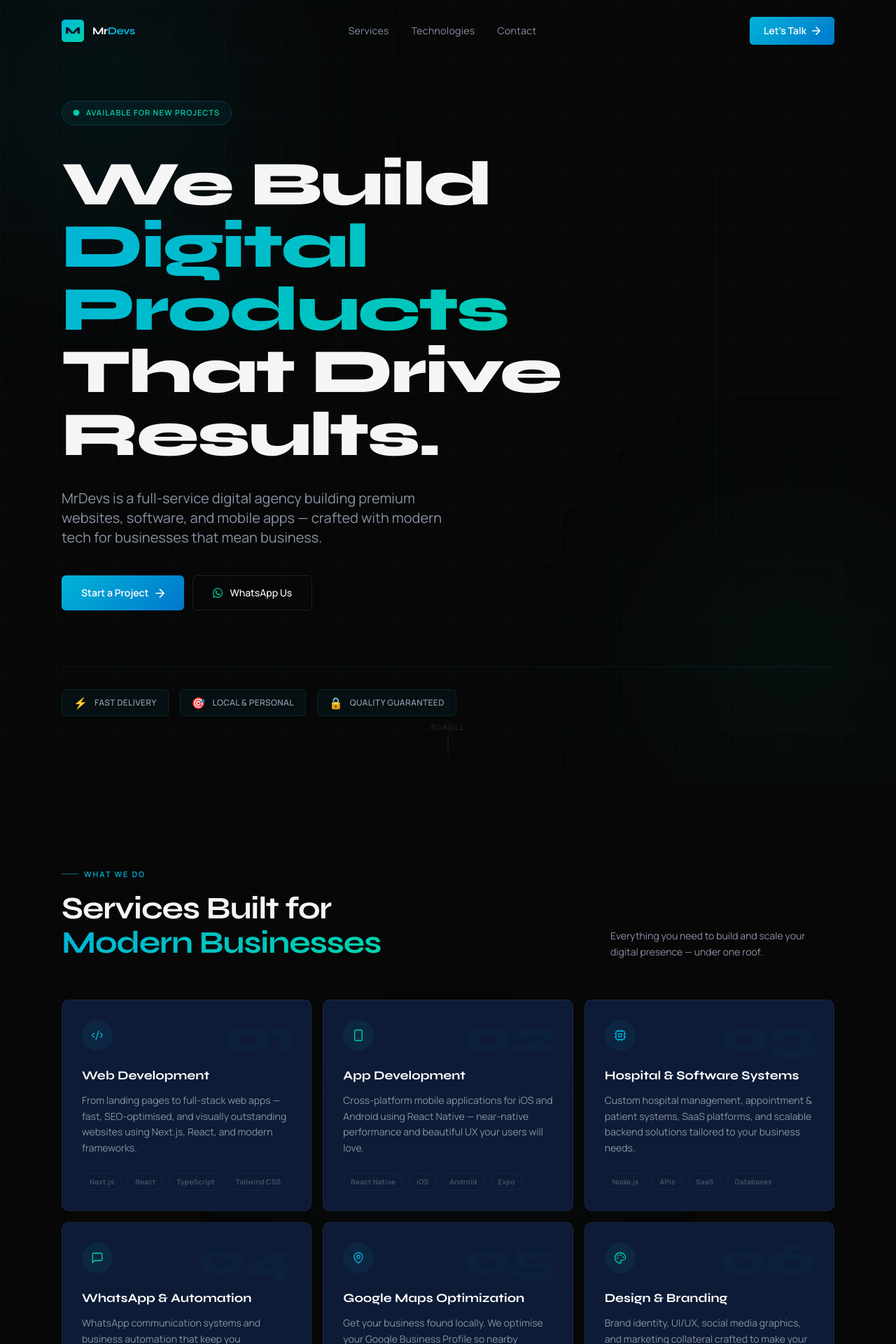
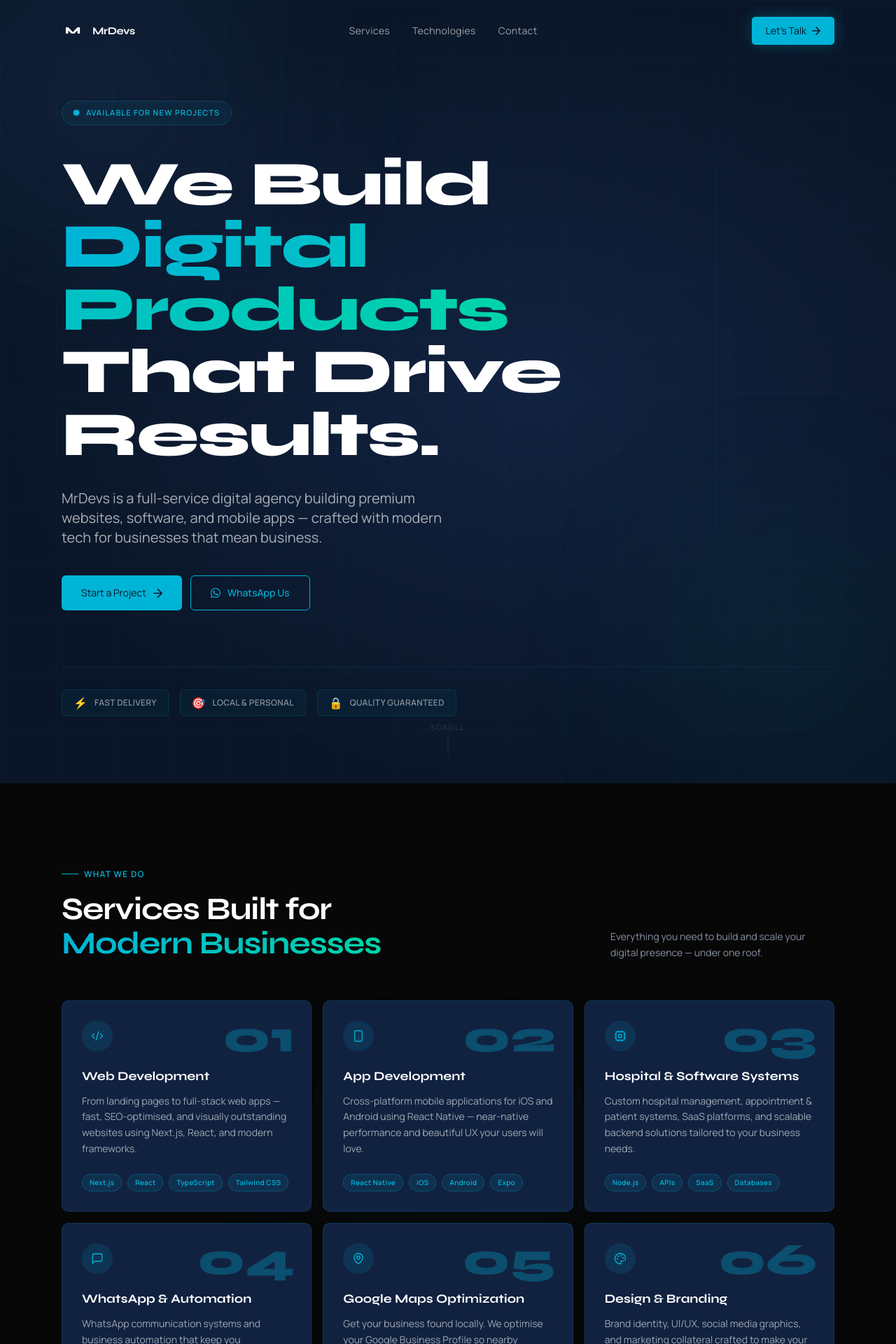
Before and after one commit to bc260205273awa-tech/MrDevs.dev, a Next.js app: page / in a window 1280 px wide. Shown: the top 1920 px of the page at 70% size. Built offline with nearby package versions, Linux system fonts and the light colour scheme.

Commit message:
Implement full brand color system overhaul

```diff
--- a/app/globals.css
+++ b/app/globals.css
@@ -5,14 +5,14 @@
 :root {
   --bg:        #0a1628;
   --surface:   #112240;
-  --surface2:  #0d1b36;
+  --surface2:  #112240;
   --accent:    #00b4d8;
   --teal:      #00d4aa;
-  --border:    rgba(0, 180, 216, 0.12);
-  --border-dim: rgba(255, 255, 255, 0.06);
+  --border:    rgba(0, 180, 216, 0.15);
+  --border-dim: rgba(0, 180, 216, 0.1);
   --text-primary:   #ffffff;
-  --text-secondary: #8892a4;
-  --text-dim:       #4a5568;
+  --text-secondary: rgba(255, 255, 255, 0.6);
+  --text-dim:       rgba(255, 255, 255, 0.45);
 }
 
 * { box-sizing: border-box; margin: 0; padding: 0; }
@@ -50,7 +50,7 @@ body {
 }
 
 .gradient-text {
-  background: linear-gradient(135deg, var(--accent) 0%, var(--teal) 100%);
+  background: linear-gradient(90deg, #00b4d8, #00d4aa);
   -webkit-background-clip: text;
   -webkit-text-fill-color: transparent;
   background-clip: text;
@@ -153,18 +153,17 @@ body {
   display: inline-flex;
   align-items: center;
   gap: 8px;
-  font-size: 11px;
+  font-size: 0.75rem;
   font-weight: 600;
-  letter-spacing: 0.18em;
+  letter-spacing: 0.1em;
   text-transform: uppercase;
-  color: var(--accent);
+  color: #00b4d8;
 }
 .section-label::before {
   content: '';
   display: block;
   width: 24px; height: 1px;
-  background: var(--accent);
-  opacity: 0.6;
+  background: #00b4d8;
 }
 
 .hr-gradient {
--- a/components/Footer.tsx
+++ b/components/Footer.tsx
@@ -11,29 +11,28 @@ const SOCIALS = [
 
 export default function Footer() {
   return (
-    <footer className="relative border-t py-14" style={{ borderColor: "rgba(0,180,216,0.1)" }}>
+    <footer className="relative border-t py-14 bg-[#060f1e] border-[rgba(0,180,216,0.1)]">
       <div className="absolute top-0 left-1/2 -translate-x-1/2 w-[400px] h-px pointer-events-none"
         style={{ background: "linear-gradient(90deg, transparent, rgba(0,180,216,0.4), transparent)" }} />
       <div className="max-w-6xl mx-auto px-6">
         <div className="flex flex-col md:flex-row items-start md:items-center justify-between gap-10 mb-10">
           <div>
             <a href="/" className="flex items-center gap-3 mb-3">
-              <div className="w-7 h-7 flex items-center justify-center rounded-[5px]"
-                style={{ background: "linear-gradient(135deg, #00b4d8, #00d4aa)" }}>
+              <div className="w-7 h-7 flex items-center justify-center rounded-[5px] bg-[#00b4d8]">
                 <span className="font-syne font-black text-[#0a1628] text-xs leading-none">M</span>
               </div>
               <span className="font-syne font-bold text-white tracking-tight text-[15px]">
-                Mr<span style={{ color: "#00b4d8" }}>Devs</span>
+                MrDevs
               </span>
             </a>
-            <p className="font-manrope text-[#4a5568] text-xs max-w-[220px] leading-relaxed">
+            <p className="font-manrope text-[rgba(255,255,255,0.45)] text-xs max-w-[220px] leading-relaxed">
               Your trusted dev team — building digital solutions for local businesses and beyond.
             </p>
           </div>
           <nav className="flex gap-8">
             {NAV_LINKS.map(({ label, href }) => (
               <a key={label} href={href}
-                className="font-manrope text-sm text-[#4a5568] hover:text-white transition-colors duration-200">{label}</a>
+                className="font-manrope text-sm text-[rgba(255,255,255,0.45)] hover:text-white transition-colors duration-200">{label}</a>
             ))}
           </nav>
           <div className="flex gap-2">
@@ -41,15 +40,15 @@ export default function Footer() {
               <a key={label} href={href} target="_blank" rel="noopener noreferrer" aria-label={title}
                 className="w-8 h-8 rounded-[5px] flex items-center justify-center transition-all duration-300 group hover:border-[rgba(0,180,216,0.4)] hover:bg-[rgba(0,180,216,0.08)]"
                 style={{ border: "1px solid rgba(0,180,216,0.12)" }}>
-                <span className="font-syne font-bold text-[10px] text-[#4a5568] group-hover:text-white transition-colors duration-300">{label}</span>
+                <span className="font-syne font-bold text-[10px] text-[rgba(255,255,255,0.45)] group-hover:text-[#00b4d8] transition-colors duration-300">{label}</span>
               </a>
             ))}
           </div>
         </div>
         <div className="flex flex-col sm:flex-row items-center justify-between gap-2 pt-6 border-t"
           style={{ borderColor: "rgba(0,180,216,0.08)" }}>
-          <p className="font-manrope text-[#2e3a4e] text-xs">© {new Date().getFullYear()} MrDevs. All rights reserved.</p>
-          <p className="font-manrope text-xs" style={{ color: "#00b4d8", opacity: 0.5 }}>mrdevs.dev</p>
+          <p className="font-manrope text-[rgba(255,255,255,0.3)] text-xs">© {new Date().getFullYear()} MrDevs. All rights reserved.</p>
+          <p className="font-manrope text-[rgba(255,255,255,0.3)] text-xs">mrdevs.dev</p>
         </div>
       </div>
     </footer>
--- a/components/Hero.tsx
+++ b/components/Hero.tsx
@@ -8,10 +8,11 @@ const VALUE_PROPS = [
 
 export default function Hero() {
   return (
-    <section className="relative min-h-screen flex flex-col justify-center overflow-hidden">
+    <section className="relative min-h-screen flex flex-col justify-center overflow-hidden bg-[#0a1628]"
+      style={{ background: "radial-gradient(ellipse at 60% 50%, #112240 0%, #0a1628 70%)" }}>
       <div className="absolute inset-0 grid-pattern pointer-events-none" />
       <div className="glow-orb float-slow w-[700px] h-[500px] top-[-100px] left-[-200px]"
-        style={{ background: "radial-gradient(circle, rgba(0,180,216,0.12) 0%, transparent 70%)" }} />
+        style={{ background: "radial-gradient(circle, rgba(96,165,250,0.12) 0%, transparent 70%)" }} />
       <div className="glow-orb float-slower w-[500px] h-[500px] bottom-[-80px] right-[-100px]"
         style={{ background: "radial-gradient(circle, rgba(0,212,170,0.09) 0%, transparent 70%)" }} />
       <div className="absolute top-0 right-[20%] w-px h-full opacity-10 pointer-events-none"
@@ -22,27 +23,27 @@ export default function Hero() {
         <div className="hero-line-1 inline-flex items-center gap-2.5 px-4 py-2 border border-[rgba(0,180,216,0.2)] rounded-full mb-10"
           style={{ background: "rgba(0,180,216,0.06)" }}>
           <span className="relative flex h-2 w-2">
-            <span className="ping-slow absolute inline-flex h-full w-full rounded-full bg-[#00d4aa]" />
-            <span className="relative inline-flex h-2 w-2 rounded-full bg-[#00d4aa]" />
+            <span className="ping-slow absolute inline-flex h-full w-full rounded-full bg-[#00b4d8]" />
+            <span className="relative inline-flex h-2 w-2 rounded-full bg-[#00b4d8]" />
           </span>
-          <span className="font-manrope text-[11px] font-semibold text-[#00d4aa] tracking-widest uppercase">
+          <span className="font-manrope text-[11px] font-semibold text-[#00b4d8] tracking-widest uppercase">
             Available for new projects
           </span>
         </div>
 
         <div className="mb-8 max-w-4xl">
-          <h1 className="hero-line-2 font-syne font-black text-[clamp(2.8rem,7vw,5.8rem)] leading-[1.0] tracking-tight">
+          <h1 className="hero-line-2 font-syne font-black text-[clamp(2.8rem,7vw,5.8rem)] leading-[1.0] tracking-tight text-white">
             We Build
           </h1>
-          <h1 className="hero-line-3 font-syne font-black text-[clamp(2.8rem,7vw,5.8rem)] leading-[1.0] tracking-tight gradient-text">
-            Digital Products
+          <h1 className="hero-line-3 font-syne font-black text-[clamp(2.8rem,7vw,5.8rem)] leading-[1.0] tracking-tight">
+            <span className="bg-gradient-to-r from-[#00b4d8] to-[#00d4aa] bg-clip-text text-transparent">Digital Products</span>
           </h1>
-          <h1 className="hero-line-4 font-syne font-black text-[clamp(2.8rem,7vw,5.8rem)] leading-[1.0] tracking-tight">
+          <h1 className="hero-line-4 font-syne font-black text-[clamp(2.8rem,7vw,5.8rem)] leading-[1.0] tracking-tight text-white">
             That Drive Results.
           </h1>
         </div>
 
-        <p className="hero-line-5 font-manrope text-[#8892a4] text-lg md:text-xl leading-relaxed max-w-xl mb-10">
+        <p className="hero-line-5 font-manrope text-[rgba(255,255,255,0.65)] text-lg md:text-xl leading-relaxed max-w-xl mb-10">
           MrDevs is a full-service digital agency building premium websites,
           software, and mobile apps — crafted with modern tech for businesses
           that mean business.
@@ -50,7 +51,7 @@ export default function Hero() {
 
         <div className="hero-line-5 flex flex-wrap gap-3 mb-20">
           <a href="#contact"
-            className="btn-primary group inline-flex items-center gap-2.5 px-7 py-3.5 text-sm font-manrope rounded-[6px]">
+            className="group inline-flex items-center gap-2.5 px-7 py-3.5 text-sm font-manrope rounded-[6px] bg-[#00b4d8] text-[#0a1628] hover:bg-[#00d4aa] transition-colors">
             Start a Project
             <svg width="13" height="13" viewBox="0 0 14 14" fill="none"
               className="transition-transform duration-200 group-hover:translate-x-1">
@@ -58,9 +59,9 @@ export default function Hero() {
             </svg>
           </a>
           <a href="https://wa.me/923218492868" target="_blank" rel="noopener noreferrer"
-            className="inline-flex items-center gap-2.5 px-7 py-3.5 border font-manrope font-medium text-sm rounded-[6px] text-white transition-all duration-300 hover:border-[rgba(0,212,170,0.5)] hover:bg-[rgba(0,212,170,0.07)]"
-            style={{ borderColor: "rgba(255,255,255,0.1)" }}>
-            <svg width="14" height="14" viewBox="0 0 24 24" fill="currentColor" className="text-[#00d4aa]">
+            className="inline-flex items-center gap-2.5 px-7 py-3.5 border font-manrope font-medium text-sm rounded-[6px] text-[#00b4d8] bg-transparent transition-all duration-300 hover:bg-[rgba(0,180,216,0.1)]"
+            style={{ borderColor: "#00b4d8" }}>
+            <svg width="14" height="14" viewBox="0 0 24 24" fill="currentColor" className="text-[#00b4d8]">
               <path d="M17.472 14.382c-.297-.149-1.758-.867-2.03-.967-.273-.099-.471-.148-.67.15-.197.297-.767.966-.94 1.164-.173.199-.347.223-.644.075-.297-.15-1.255-.463-2.39-1.475-.883-.788-1.48-1.761-1.653-2.059-.173-.297-.018-.458.13-.606.134-.133.298-.347.446-.52.149-.174.198-.298.298-.497.099-.198.05-.371-.025-.52-.075-.149-.669-1.612-.916-2.207-.242-.579-.487-.5-.669-.51-.173-.008-.371-.01-.57-.01-.198 0-.52.074-.792.372-.272.297-1.04 1.016-1.04 2.479 0 1.462 1.065 2.875 1.213 3.074.149.198 2.096 3.2 5.077 4.487.709.306 1.262.489 1.694.625.712.227 1.36.195 1.871.118.571-.085 1.758-.719 2.006-1.413.248-.694.248-1.289.173-1.413-.074-.124-.272-.198-.57-.347m-5.421 7.403h-.004a9.87 9.87 0 01-5.031-1.378l-.361-.214-3.741.982.998-3.648-.235-.374a9.86 9.86 0 01-1.51-5.26c.001-5.45 4.436-9.884 9.888-9.884 2.64 0 5.122 1.03 6.988 2.898a9.825 9.825 0 012.893 6.994c-.003 5.45-4.437 9.884-9.885 9.884m8.413-18.297A11.815 11.815 0 0012.05 0C5.495 0 .16 5.335.157 11.892c0 2.096.547 4.142 1.588 5.945L.057 24l6.305-1.654a11.882 11.882 0 005.683 1.448h.005c6.554 0 11.89-5.335 11.893-11.893a11.821 11.821 0 00-3.48-8.413z"/>
             </svg>
             WhatsApp Us
@@ -72,7 +73,7 @@ export default function Hero() {
             <div key={label} className="flex items-center gap-2.5 px-4 py-2.5 rounded-[6px] border"
               style={{ borderColor: "rgba(0,180,216,0.15)", background: "rgba(0,180,216,0.05)" }}>
               <span className="text-base leading-none">{icon}</span>
-              <span className="font-manrope text-xs font-semibold text-[#8892a4] tracking-wide uppercase">{label}</span>
+              <span className="font-manrope text-xs font-semibold text-[rgba(255,255,255,0.5)] tracking-wide uppercase">{label}</span>
             </div>
           ))}
         </div>
--- a/components/Navbar.tsx
+++ b/components/Navbar.tsx
@@ -24,28 +24,27 @@ export default function Navbar() {
       <div className="max-w-6xl mx-auto px-6 flex items-center justify-between">
 
         <a href="/" className="flex items-center gap-3 group">
-          <div className="relative w-8 h-8 flex items-center justify-center rounded-[5px] overflow-hidden"
-            style={{ background: "linear-gradient(135deg, #00b4d8, #00d4aa)" }}>
-            <span className="font-syne font-black text-[#0a1628] text-sm leading-none z-10">M</span>
+          <div className="relative w-8 h-8 flex items-center justify-center rounded-[5px] overflow-hidden bg-transparent">
+            <span className="font-syne font-black text-white text-sm leading-none z-10">M</span>
             <span className="absolute inset-0 opacity-0 group-hover:opacity-100 transition-opacity duration-500"
               style={{ background: "linear-gradient(120deg, transparent 30%, rgba(255,255,255,0.25) 50%, transparent 70%)" }} />
           </div>
           <span className="font-syne font-bold text-white tracking-tight text-[15px]">
-            Mr<span className="text-[#00b4d8]">Devs</span>
+            MrDevs
           </span>
         </a>
 
         <nav className="hidden md:flex items-center gap-8">
           {NAV_LINKS.map(({ label, href }) => (
             <a key={label} href={href}
-              className="animated-underline font-manrope text-sm text-[#8892a4] hover:text-white transition-colors duration-200 tracking-wide">
+              className="font-manrope text-sm text-[rgba(255,255,255,0.6)] hover:text-[#FFFFFF] transition-colors duration-200 tracking-wide">
               {label}
             </a>
           ))}
         </nav>
 
         <a href="#contact"
-          className="hidden md:inline-flex btn-primary items-center gap-2 px-5 py-2.5 text-sm font-manrope rounded-[5px]">
+          className="hidden md:inline-flex items-center gap-2 px-5 py-2.5 text-sm font-manrope rounded-[5px] bg-[#00b4d8] text-[#0a1628] hover:bg-[#00d4aa] transition-colors" style={{ boxShadow: "0 0 20px rgba(0,180,216,0.3)" }}>
           Let&apos;s Talk
           <svg width="12" height="12" viewBox="0 0 14 14" fill="none">
             <path d="M1 7h12M7 1l6 6-6 6" stroke="currentColor" strokeWidth="1.75" strokeLinecap="round" strokeLinejoin="round" />
@@ -67,8 +66,7 @@ export default function Navbar() {
               onClick={() => setOpen(false)}>{label}</a>
           ))}
           <a href="#contact"
-            className="mt-3 py-3.5 text-center text-sm font-manrope font-semibold rounded-[5px] text-white"
-            style={{ background: "linear-gradient(135deg, #00b4d8, #0077cc)" }}
+            className="mt-3 py-3.5 text-center text-sm font-manrope font-semibold rounded-[5px] bg-[#00b4d8] text-[#0a1628] hover:bg-[#00d4aa] transition-colors shadow-[0_0_20px_rgba(0,180,216,0.3)]"
             onClick={() => setOpen(false)}>
             Let&apos;s Talk
           </a>
--- a/components/Services.tsx
+++ b/components/Services.tsx
@@ -39,24 +39,23 @@ function ServiceCard({ service, delay }: { service: Service; delay: number }) {
     obs.observe(el); return () => obs.disconnect();
   }, []);
   return (
-    <div ref={ref} className="reveal card-glow rounded-[10px] p-7 cursor-default group"
+    <div ref={ref} className="reveal rounded-[10px] p-7 cursor-default group bg-[#112240] border border-[rgba(0,180,216,0.15)] hover:border-[rgba(0,180,216,0.6)] hover:shadow-[0_8px_32px_rgba(0,180,216,0.1)] transition-all duration-300"
       style={{ transitionDelay: `${delay}ms` }}>
-      <span className="absolute top-5 right-6 font-syne font-black text-[4rem] leading-none select-none pointer-events-none"
-        style={{ color: `${service.accent}08` }}>{service.num}</span>
-      <div className="w-11 h-11 rounded-full flex items-center justify-center mb-6 transition-all duration-300"
-        style={{ background: `${service.accent}12` }}>
-        <Icon size={18} style={{ color: service.accent }} strokeWidth={1.75} />
+      <span className="absolute top-5 right-6 font-syne font-black text-[4rem] leading-none select-none pointer-events-none text-[#00b4d8] opacity-30">
+        {service.num}
+      </span>
+      <div className="w-11 h-11 rounded-full flex items-center justify-center mb-6 transition-all duration-300 bg-[rgba(0,180,216,0.12)]">
+        <Icon size={18} className="text-[#00b4d8]" strokeWidth={1.75} />
       </div>
       <h3 className="font-syne font-bold text-[1.1rem] text-white mb-3 leading-snug">{service.title}</h3>
-      <p className="font-manrope text-[#8892a4] text-sm leading-relaxed mb-6">{service.description}</p>
+      <p className="font-manrope text-[rgba(255,255,255,0.6)] text-sm leading-relaxed mb-6">{service.description}</p>
       <div className="flex flex-wrap gap-2">
         {service.tags.map(tag => (
-          <span key={tag} className="text-[10px] font-manrope font-semibold px-2.5 py-1 rounded-full tracking-wide"
-            style={{ border: `1px solid ${service.accent}18`, color: "#4a5568" }}>{tag}</span>
+          <span key={tag} className="text-[10px] font-manrope font-semibold px-2.5 py-1 rounded-full tracking-wide bg-[rgba(0,180,216,0.1)] border border-[rgba(0,180,216,0.25)] text-[#00b4d8]">
+            {tag}
+          </span>
         ))}
       </div>
-      <div className="absolute bottom-0 left-0 h-px w-0 group-hover:w-full transition-all duration-500 rounded-b-[10px]"
-        style={{ background: `linear-gradient(90deg, ${service.accent}, transparent)` }} />
     </div>
   );
 }
@@ -77,8 +76,8 @@ export default function Services() {
         <div ref={headerRef} className="reveal flex flex-col md:flex-row md:items-end md:justify-between gap-6 mb-14">
           <div>
             <p className="section-label mb-4">What We Do</p>
-            <h2 className="font-syne font-bold text-4xl md:text-[2.8rem] leading-[1.1] tracking-tight">
-              Services Built for<br /><span className="gradient-text">Modern Businesses</span>
+            <h2 className="font-syne font-bold text-4xl md:text-[2.8rem] leading-[1.1] tracking-tight text-white">
+              Services Built for<br /><span className="bg-gradient-to-r from-[#00b4d8] to-[#00d4aa] bg-clip-text text-transparent">Modern Businesses</span>
             </h2>
           </div>
           <p className="font-manrope text-[#8892a4] max-w-xs leading-relaxed text-sm">
```
Also changed, not shown: components/Contact.tsx (+9 -9 lines), components/Technologies.tsx (+11 -11 lines).
